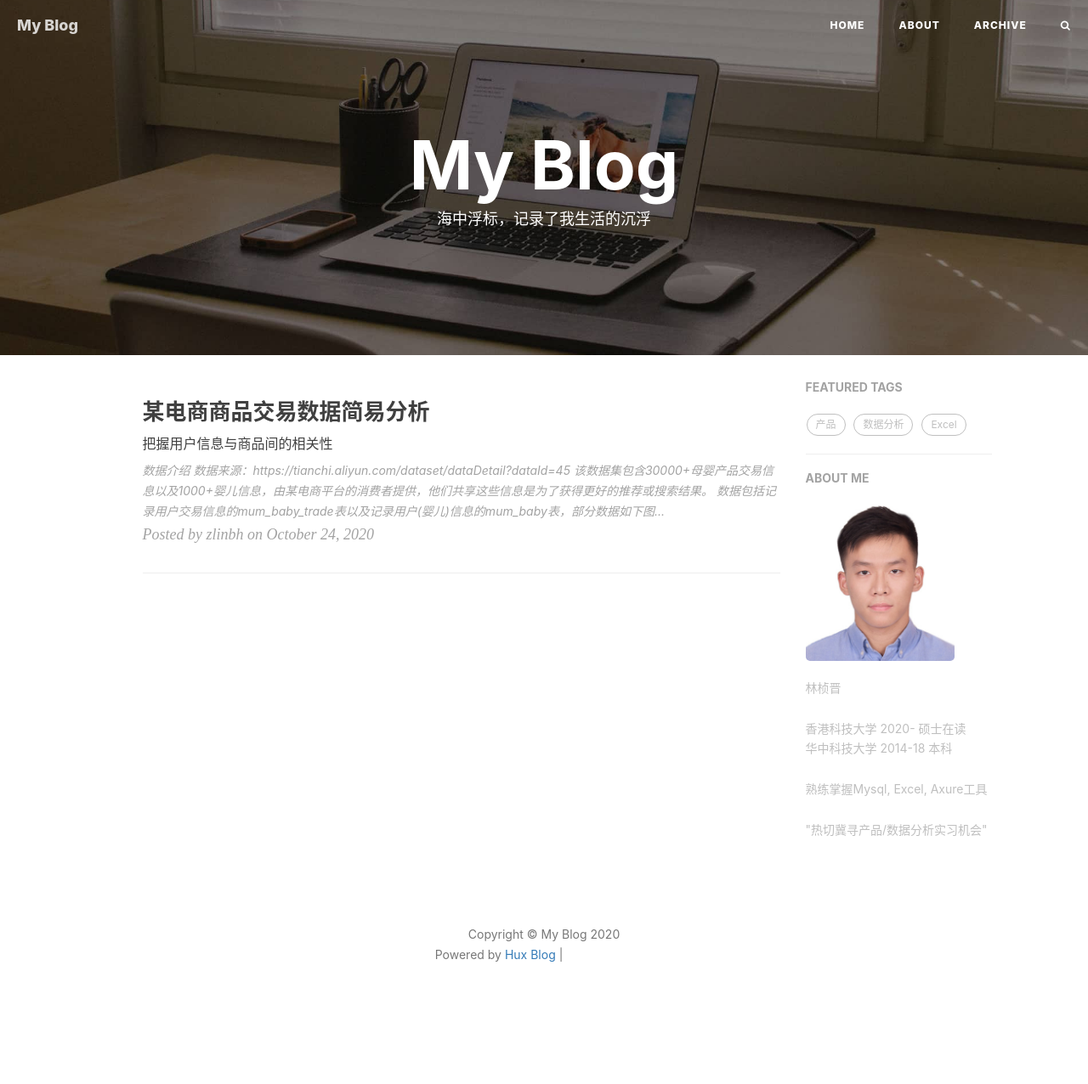
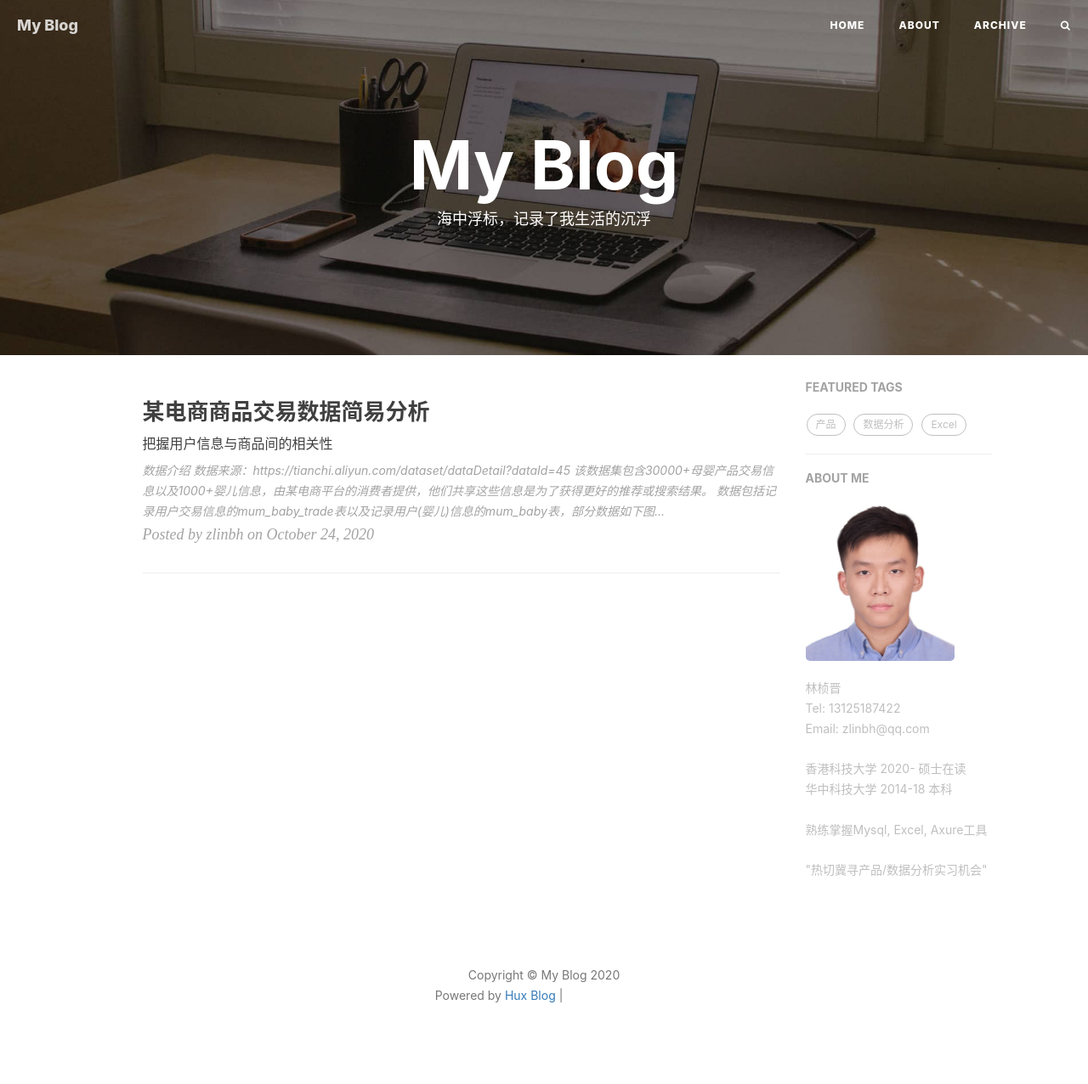
Before and after one commit to zlinbh/zlinbh.github.io, a Jekyll site: the page built from index.html, in a window 1280 px wide. Shown: the whole page at 85% size. Built offline with Jekyll 4.4.1, drawn with Linux system fonts in a browser that asks for light colours; nearby versions of some CDN libraries; the list of posts is cut into pages by our own code; comment, search, counter and statistics services are not loaded; before the commit the page ends 1228 px from its top, so only the background shows below that; grey boxes are pictures that could not be loaded.

Commit message:
Update _config.yml

```diff
--- a/_config.yml
+++ b/_config.yml
@@ -3,7 +3,7 @@ title: My Blog
 SEOTitle: My Blog
 header-img: img/home-bg-o.jpg
 email: zlinbh@qq.com
-description: "逃离围城"
+description:
 keyword: "博客，个人网站，互联网，产品，数据分析"
 
 # Publish posts or collection documents with a future date.
@@ -70,7 +70,7 @@ ga_domain:
 
 # Sidebar settings
 sidebar: true                      # whether or not using Sidebar.
-sidebar-about-description: "林桢晋<br><br>
+sidebar-about-description: "林桢晋<br>Tel: 13125187422<br>Email: zlinbh@qq.com<br><br>
 香港科技大学 2020- 硕士在读<br>华中科技大学 2014-18 本科<br><br>
 熟练掌握Mysql, Excel, Axure工具<br><br>
 \"热切冀寻产品/数据分析实习机会\""
```
